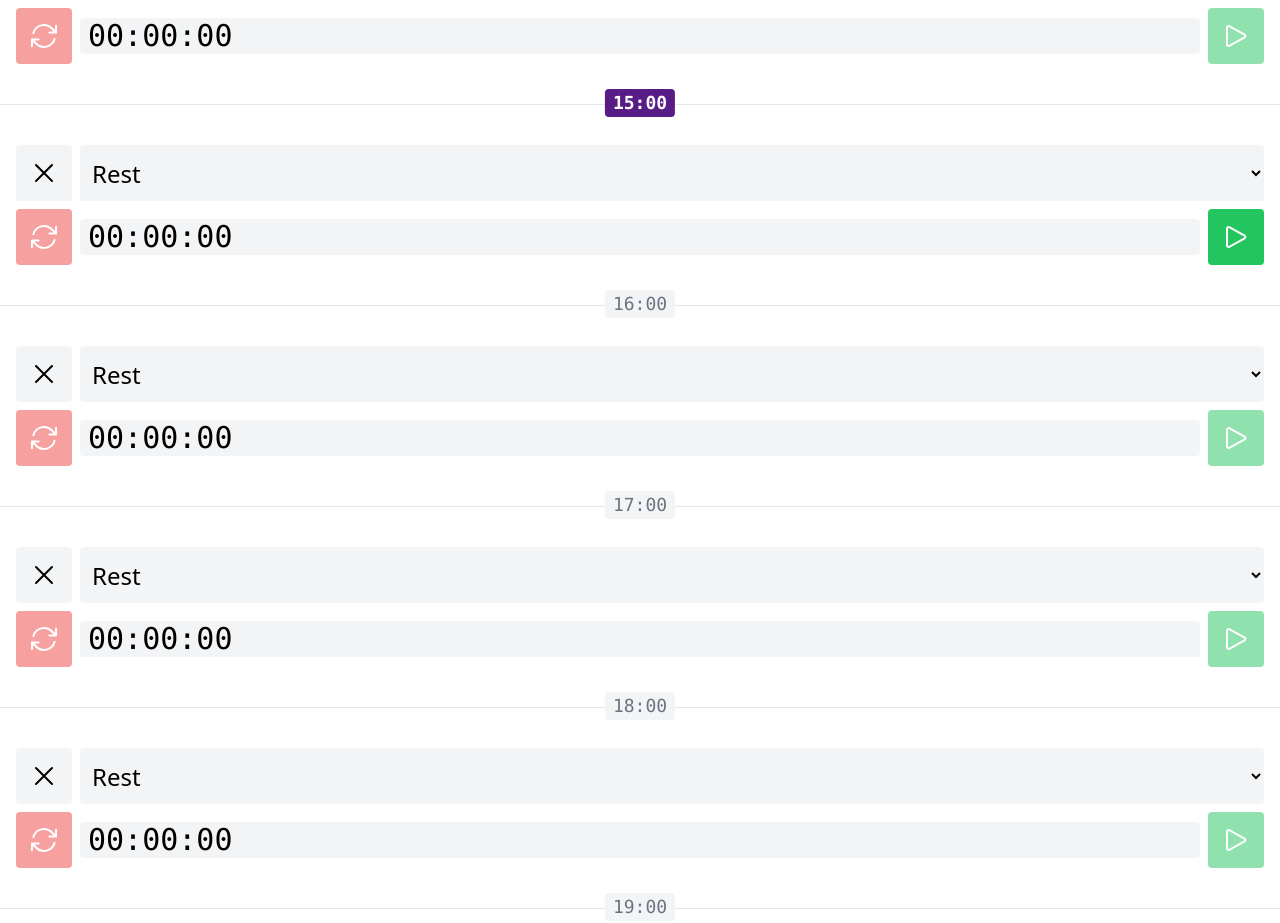
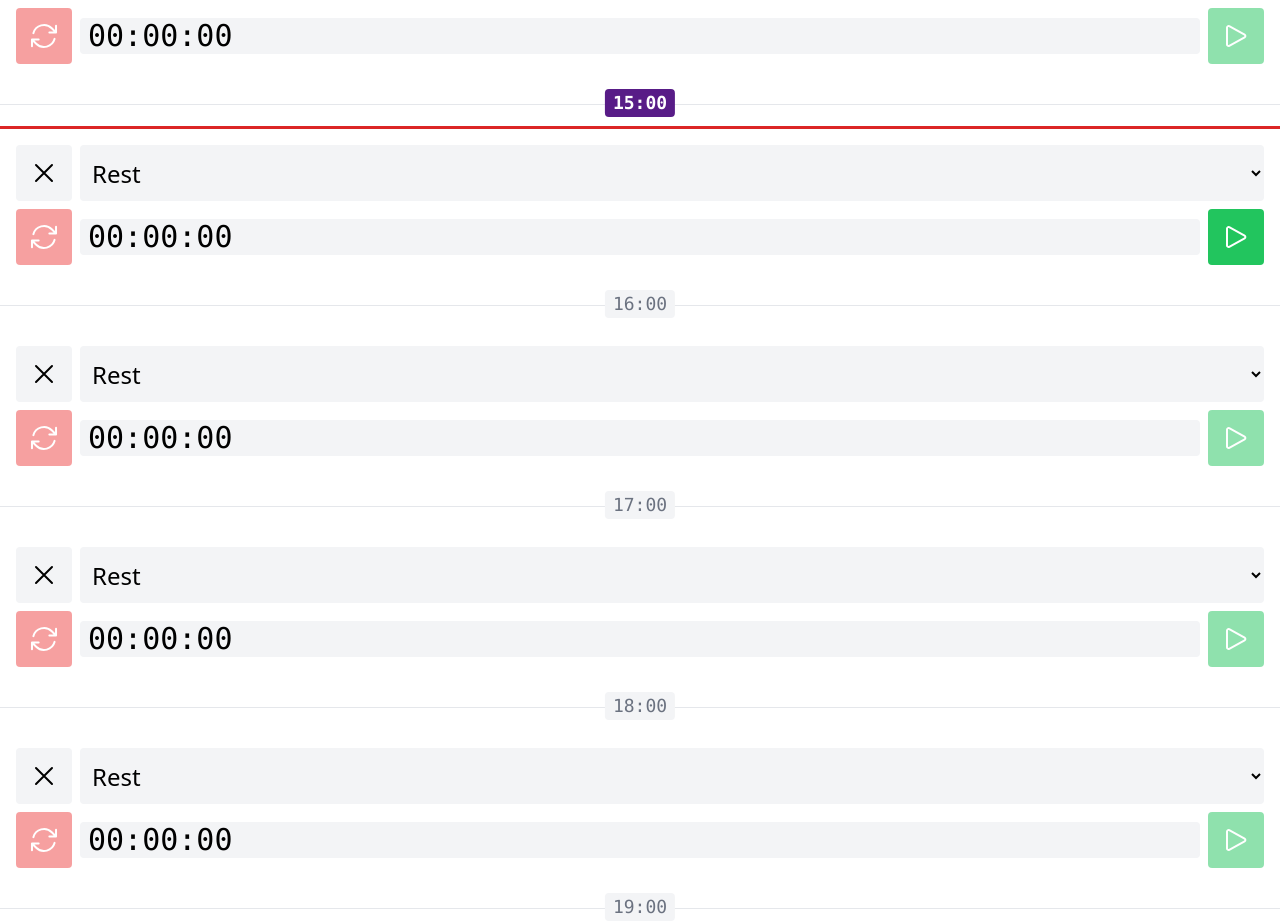
Before and after one commit to sergsagan/app-ontrack, a Vue app: page /#timeline in a window 1280 px wide. Shown: the part 3000-3923 px from the top of the page. Built offline with nearby package versions, Linux system fonts and the light colour scheme.

Commit message:
TimelineBar, change bar position

```diff
--- /dev/null
+++ b/src/components/TimelineBar.vue
@@ -0,0 +1,49 @@
+<script setup>
+import { computed, ref, watchEffect } from 'vue'
+import {
+  HUNDRED_PERCENT,
+  MILLISECONDS_IN_SECONDS,
+  MINUTES_IN_HOUR,
+  SECONDS_IN_DAY,
+  SECONDS_IN_MINUTE
+} from '@/constans.js'
+
+const barRef = ref()
+const secondsSinceMidnight = ref(calculateSecondsSinceMidnight())
+
+setInterval(() => secondsSinceMidnight.value++, MILLISECONDS_IN_SECONDS)
+
+const topOffset = computed(() => {
+  return (secondsSinceMidnightInPercentage.value * getTimelineHeight()) / HUNDRED_PERCENT
+})
+
+const  secondsSinceMidnightInPercentage = computed(() => {
+  return (HUNDRED_PERCENT * secondsSinceMidnight.value) / SECONDS_IN_DAY
+})
+
+watchEffect(() => {
+  if (secondsSinceMidnight.value > SECONDS_IN_DAY) {
+    secondsSinceMidnight.value = 0
+  }
+})
+
+function calculateSecondsSinceMidnight() {
+  const now = new Date()
+
+  return SECONDS_IN_MINUTE * MINUTES_IN_HOUR * now.getHours() +
+    SECONDS_IN_MINUTE * now.getMinutes() +
+    now.getSeconds()
+}
+
+function getTimelineHeight() {
+  return barRef.value?.parentNode.getBoundingClientRect().height
+}
+</script>
+
+<template>
+  <hr
+    ref="barRef"
+    class="pointer-events-none absolute z-10 w-full border-b-2 border-red-600"
+    :style="{ top: `${topOffset}px` }"
+  >
+</template>
--- a/src/constans.js
+++ b/src/constans.js
@@ -36,9 +36,10 @@
 
 export const MILLISECONDS_IN_SECONDS = 1000
 export const MINUTES_IN_HOUR = 60
+export const HOURS_IN_DAY = 24
 export const SECONDS_IN_MINUTE = 60
 export const SECONDS_IN_HOUR = MINUTES_IN_HOUR * SECONDS_IN_MINUTE
-export const HOURS_IN_DAY = 24
+export const SECONDS_IN_DAY = HOURS_IN_DAY * SECONDS_IN_HOUR
 export const MIDNIGHT_HOUR = 0
 export const RANDOM_HOUR = 36
 export const HUNDRED_PERCENT = 100
--- a/src/pages/TimelinePage.vue
+++ b/src/pages/TimelinePage.vue
@@ -1,6 +1,7 @@
 <script setup>
 import { onActivated } from 'vue'
 import TimelineItem from '@/components/TimelineItem.vue'
+import TimelineBar from '@/components/TimelineBar.vue'
 import {
   timelineItems,
   timelineItemRefs,
@@ -12,7 +13,8 @@
 </script>
 
 <template>
-  <div class="mt-7">
+  <div class="relative mt-7">
+    <TimelineBar />
     <ul>
       <TimelineItem
         v-for="timelineItem in timelineItems"
```
